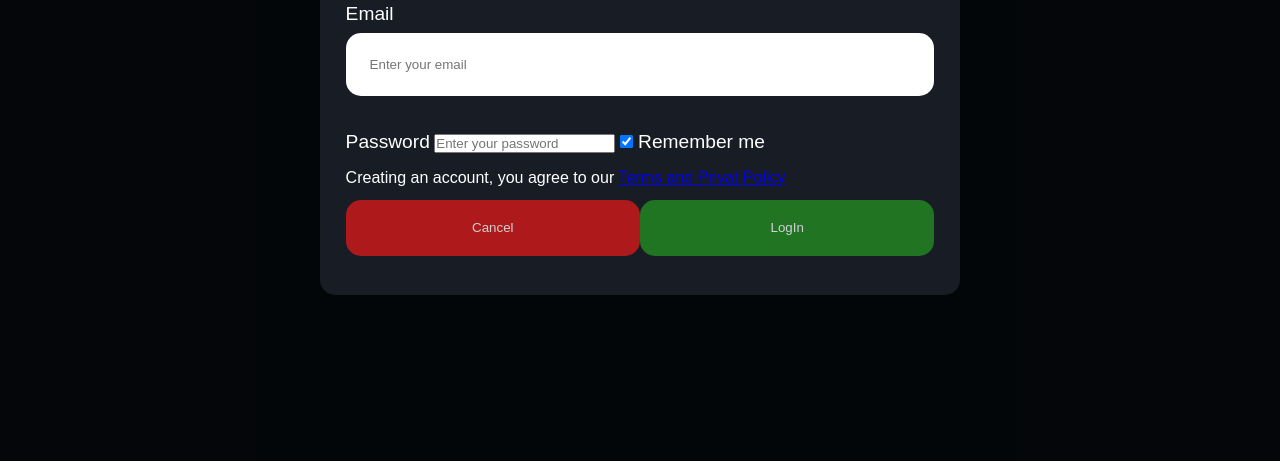
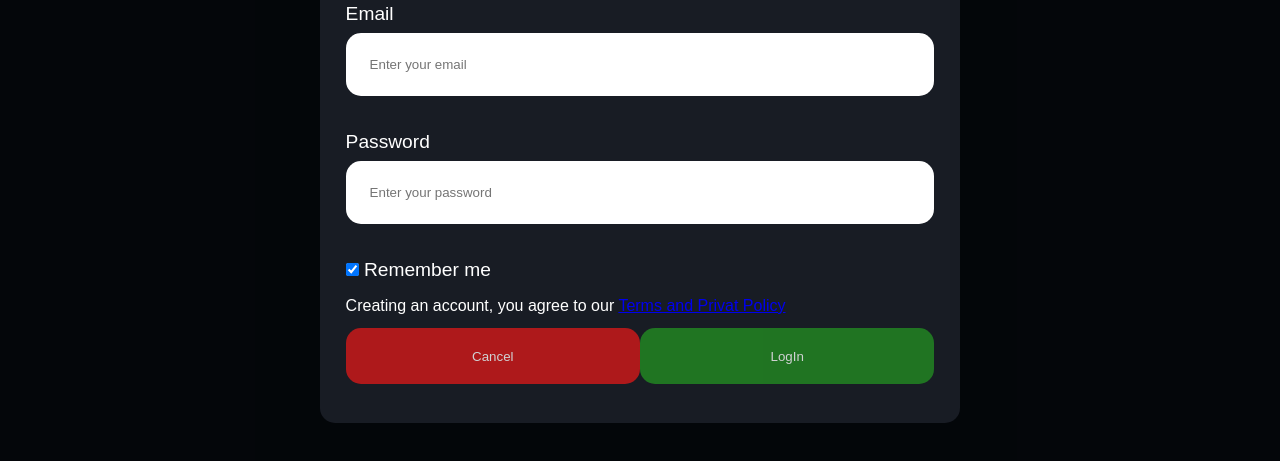
Before and after one commit to prstkt1/finance-app, a plain HTML site: page index.html in a window 1280 px wide. Both pictures are taken after a click on the button "Log In". Shown: the part 221-682 px from the top of the page. Drawn offline with Linux system fonts and the light colour scheme.

Commit message:
Update styles.css

```diff
--- a/styles.css
+++ b/styles.css
@@ -43,7 +43,7 @@ body {
   padding: 1.6rem;
 }
 input[type="email"],
-input[type="pass"] {
+input[type="password"] {
   width: 100%;
   padding: 1.5rem;
   display: inline-block;
```
